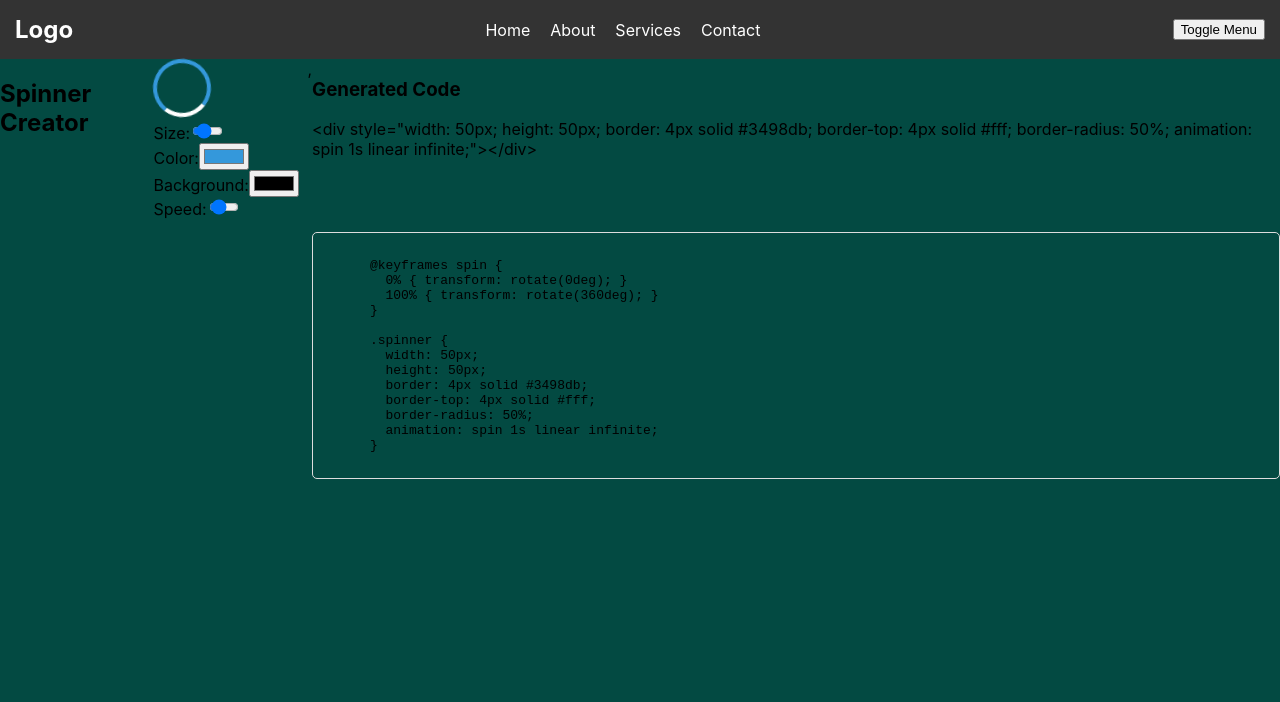
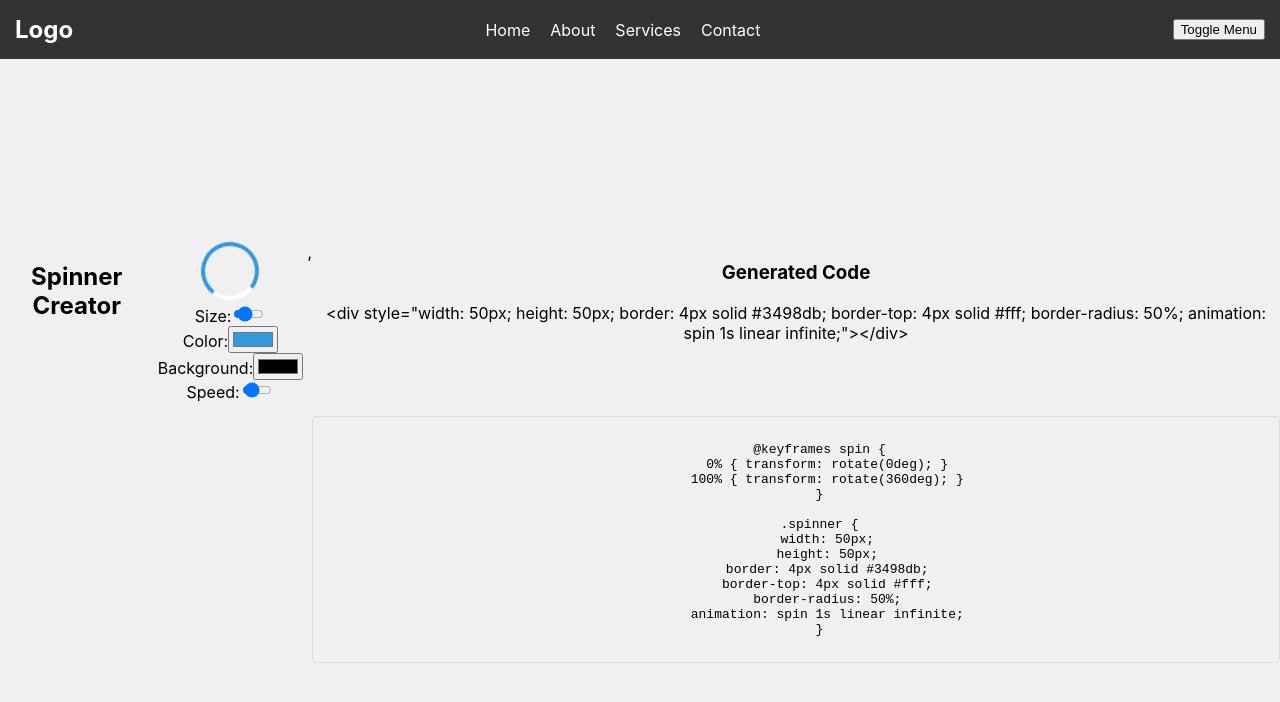
Before and after one commit to amitkumar70512/Sigma, a React (Create React App) app: page /home in a window 1280 px wide. Shown: the top 702 px of the page. Built offline with nearby package versions, Linux system fonts and the light colour scheme.

Commit message:
updating

```diff
--- a/src/components/Navbar/Navbar.tsx
+++ b/src/components/Navbar/Navbar.tsx
@@ -52,10 +52,10 @@ const Navbar: React.FC = () => {
         <NavbarContainer>
             <NavbarLogo>Logo</NavbarLogo>
             <NavbarLinks isMobileMenuOpen={isMobileMenuOpen}>
-                <NavbarLink href="/home">Home</NavbarLink>
-                <NavbarLink href="/about">About</NavbarLink>
-                <NavbarLink href="/services">Services</NavbarLink>
-                <NavbarLink href="/contact">Contact</NavbarLink>
+                <NavbarLink href="./home">Home</NavbarLink>
+                <NavbarLink href="./about">About</NavbarLink>
+                <NavbarLink href="./services">Services</NavbarLink>
+                <NavbarLink href="./contact">Contact</NavbarLink>
             </NavbarLinks>
             <button onClick={toggleMobileMenu}>Toggle Menu</button>
         </NavbarContainer>
--- a/src/components/NoPage/NoPage.tsx
+++ b/src/components/NoPage/NoPage.tsx
@@ -26,7 +26,7 @@ const NoPage = () => {
             <div className="not-found-container">
                 <h1>404 - Not Found</h1>
                 <p>Sorry, the page you are looking for might be in another castle.</p>
-                <LinkButton href="/home">Back to Home</LinkButton>
+                <LinkButton href="./home">Back to Home</LinkButton>
             </div>
         </animated.div>
     );
--- a/src/components/Styles/ContainerBox.tsx
+++ b/src/components/Styles/ContainerBox.tsx
@@ -1,7 +1,11 @@
 import styled from 'styled-components';
 
 export const ContainerBox = styled.div`
-  width: 100%;
-  height: 100vh;
-  background-color: #034a42;
+    display: flex;
+    flex-direction: column;
+    align-items: center;
+    justify-content: center;
+    text-align: center;
+    height: 100vh;
+    background-color: #f0f0f0;
 `;
```
Also changed, not shown: 2 other files (tests, documents, lock files or other folders).
